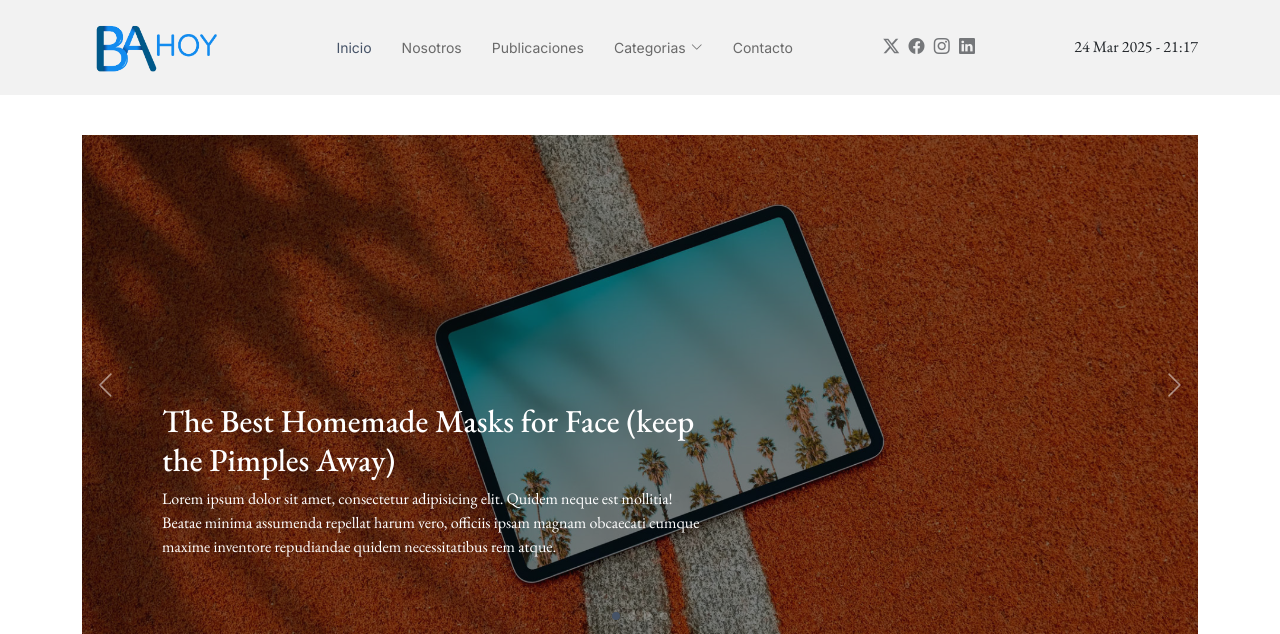
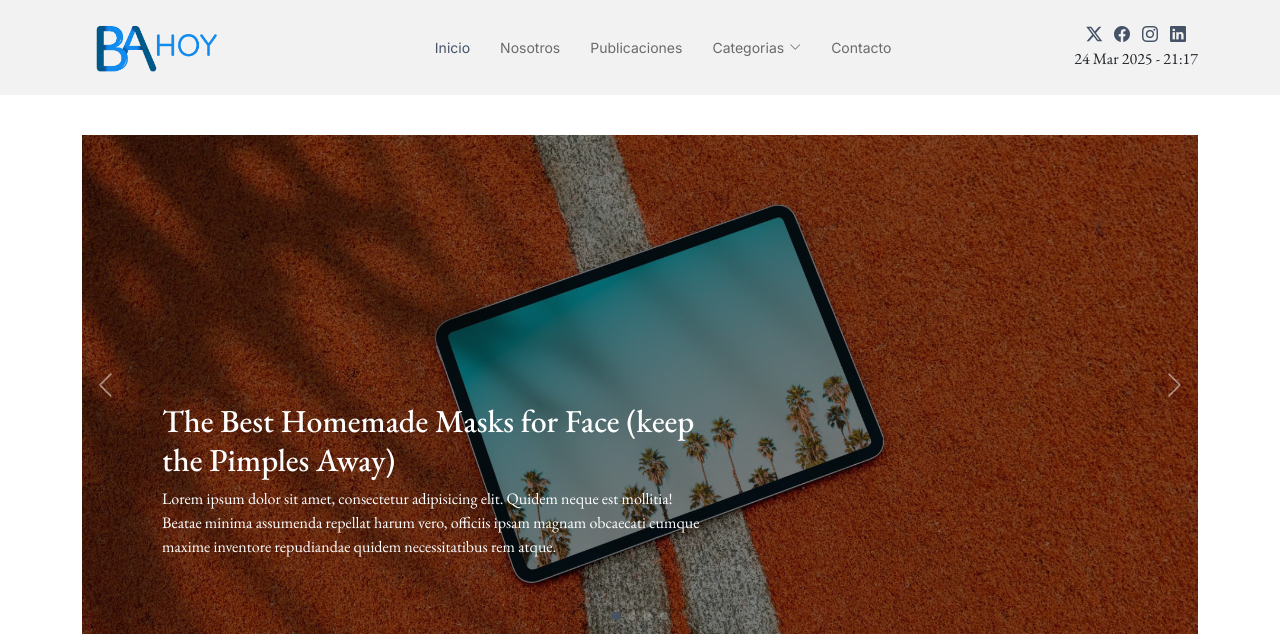
Before and after one commit to Charlyy20/Proyecto_BsAsHoy, a Django app: page / in a window 1280 px wide. Shown: the top 634 px of the page. Run offline with Django 5.2, Linux system fonts and the light colour scheme; some libraries are stand-ins or nearby versions.

Commit message:
Estilo Fecha y Hora

```diff
--- a/proyect/core/static/core/assets/css/main.css
+++ b/proyect/core/static/core/assets/css/main.css
@@ -154,8 +154,9 @@ h6 {
   color: var(--heading-color);
 }
 
-.header .header-social-links {
-  padding-right: 15px;
+.header .social-links {
+  display: flex;
+  justify-content: space-evenly;
 }
 
 .header .header-social-links a {
--- a/proyect/core/templates/core/base.html
+++ b/proyect/core/templates/core/base.html
@@ -42,9 +42,9 @@
   </head>
 
   <body class="index-page">
-    <header id="header" class="header d-flex align-items-center sticky-top">
-      <div class="container position-relative d-flex align-items-center justify-content-between">
-        <a href="{% url 'core:home' %}" class="logo d-flex align-items-center me-auto me-xl-0">
+    <header id="header" class="d-flex align-items-center header sticky-top">
+      <div class="container d-flex align-items-center justify-content-between position-relative">
+        <a href="{% url 'core:home' %}" class="d-flex align-items-center logo me-auto me-xl-0">
           <!-- Uncomment the line below if you also wish to use an image logo -->
           <!-- <img src="assets/img/logo.png" alt=""> -->
           <img src="{% static 'core/assets/img/logo.png' %}" alt="" class="img-fluid">
@@ -74,19 +74,22 @@
             </li>
             <li><a href="{% url 'core:contact' %}">Contacto</a></li>
           </ul>
-          <i class="mobile-nav-toggle d-xl-none bi bi-list"></i>
+          <i class="d-xl-none bi bi-list mobile-nav-toggle"></i>
         </nav>
 
-        <div class="header-social-links">
-          <a href="#" class="twitter"><i class="bi bi-twitter-x"></i></a>
-          <a href="#" class="facebook"><i class="bi bi-facebook"></i></a>
-          <a href="#" class="instagram"><i class="bi bi-instagram"></i></a>
-          <a href="#" class="linkedin"><i class="bi bi-linkedin"></i></a>
+        <div>
+          <div class="social-links">
+            <a href="#" class="twitter"><i class="bi bi-twitter-x"></i></a>
+            <a href="#" class="facebook"><i class="bi bi-facebook"></i></a>
+            <a href="#" class="instagram"><i class="bi bi-instagram"></i></a>
+            <a href="#" class="linkedin"><i class="bi bi-linkedin"></i></a>
+          </div>
+          <div class="fecha-hora">
+            <span id="fecha-hora"></span>
+          </div>
         </div>
 
-        <div>
-          <span id="fecha-hora"></span>
-        </div>
+
       </div>
     </header>
 
@@ -96,11 +99,11 @@
     </div>
 
 
-    <footer id="footer" class="footer dark-background">
+    <footer id="footer" class="dark-background footer">
       <div class="container footer-top">
         <div class="row gy-4">
           <div class="col-lg-4 col-md-6 footer-about">
-            <a href="index.html" class="logo d-flex align-items-center">
+            <a href="index.html" class="d-flex align-items-center logo">
               <span class="sitename">Bs. As. Hoy</span>
             </a>
               <div class="footer-contact pt-3">
@@ -109,7 +112,7 @@
                 <p class="mt-3"><strong>Phone:</strong> <span>+1 5589 55488 55</span></p>
                 <p><strong>Email:</strong> <span>info@example.com</span></p>
               </div>
-              <div class="social-links d-flex mt-4">
+              <div class="d-flex mt-4 social-links">
                 <a href=""><i class="bi bi-twitter-x"></i></a>
                 <a href=""><i class="bi bi-facebook"></i></a>
                 <a href=""><i class="bi bi-instagram"></i></a>
@@ -163,7 +166,7 @@
           </div>
         </div>
 
-      <div class="container copyright text-center mt-4">
+      <div class="container text-center copyright mt-4">
         <p>© <span>Copyright</span> <strong class="px-1 sitename">Bs. As. Hoy</strong> <span>All Rights Reserved</span></p>
       </div>
 
@@ -174,7 +177,7 @@
     </script>
 
     <!-- Scroll Top -->
-    <a href="#" id="scroll-top" class="scroll-top d-flex align-items-center justify-content-center"><i class="bi bi-arrow-up-short"></i></a>
+    <a href="#" id="scroll-top" class="d-flex align-items-center justify-content-center scroll-top"><i class="bi bi-arrow-up-short"></i></a>
 
     <!-- Preloader -->
     <div id="preloader"></div>
```
